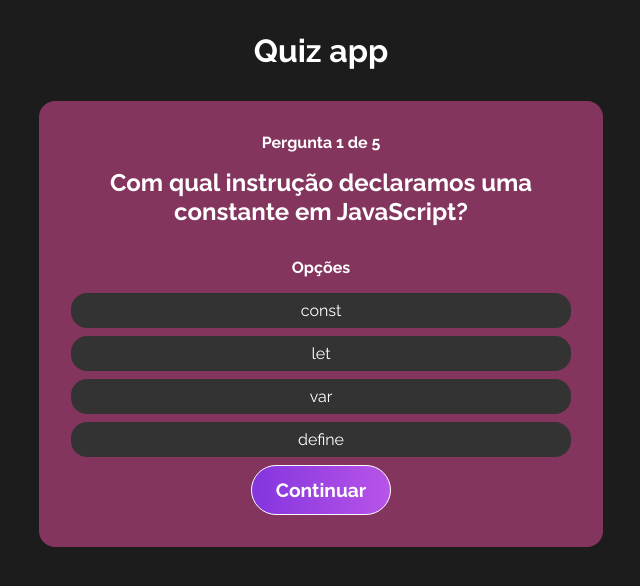
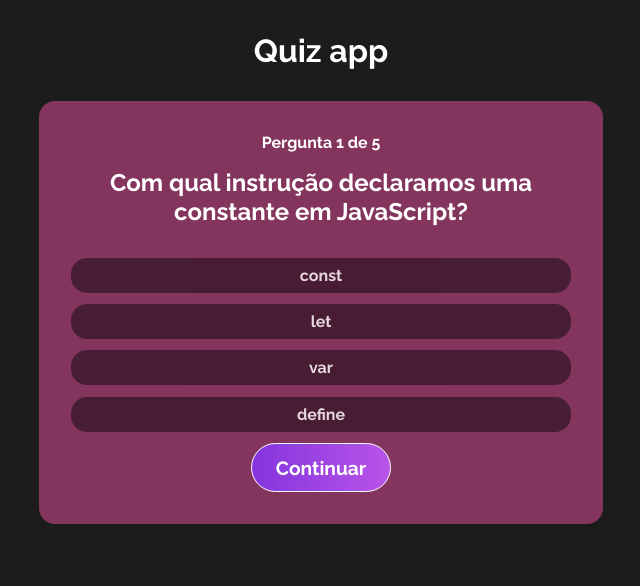
Before and after one commit to TomoriComAncora/QuizReact, a React (Vite) app in the folder quiz/: page / in a window 1280 px wide. Both pictures are taken after a click on the button "Iniciar". Shown: the top 586 px of the page, without its empty margins (319-959 px from the left). Built offline with nearby package versions, Linux system fonts and the light colour scheme.

Commit message:
fazendo as opções

```diff
--- /dev/null
+++ b/quiz/src/components/Options.css
@@ -0,0 +1,14 @@
+#option p{
+    margin-bottom: .7rem;
+    padding: .5rem 1rem;
+    background-color: #3a182a;
+    border-radius: 1rem;
+    cursor: pointer;
+    transition: .2s;
+    opacity: .8;
+}
+
+#option p:hover{
+    scale: 1.1;
+    opacity: 1;
+}
--- /dev/null
+++ b/quiz/src/components/Options.jsx
@@ -0,0 +1,16 @@
+import { useContext } from "react"
+import { QuizContext } from "../context/quiz"
+
+import "./Options.css"
+
+function Options({option}) {
+    const [quizState, dispatch] = useContext(QuizContext);
+
+  return (
+    <div id="option">
+        <p>{option}</p>
+    </div>
+  )
+}
+
+export default Options
--- a/quiz/src/components/Questions.css
+++ b/quiz/src/components/Questions.css
@@ -18,17 +18,3 @@
 #questions button{
     border: 1px solid #fff;
 }
-
-ul li{
-    list-style: none;
-    margin-bottom: .5rem;
-    padding: .5rem 1rem;
-    background-color: #333;
-    border-radius: 1rem;
-    cursor: pointer;
-    transition: .2s;
-}
-
-ul li:hover{
-    scale: 1.1;
-}
--- a/quiz/src/components/Questions.jsx
+++ b/quiz/src/components/Questions.jsx
@@ -2,6 +2,7 @@ import { useContext } from "react";
 import { QuizContext } from "../context/quiz";
 
 import "./Questions.css";
+import Options from "./Options";
 
 function Questions() {
     const [quizState, dispatch] = useContext(QuizContext);
@@ -13,10 +14,9 @@ function Questions() {
         <p>Pergunta {quizState.currentQuestions + 1} de {quizState.questions.length}</p>
         <h2>{currentQuestions.question}</h2>
         <div id="options-container">
-            <p>Opções</p>
-            <ul>{currentQuestions.options.map((item, i)=>(
-                <li key={i}>{item}</li>
-            ))}</ul>
+            {currentQuestions.options.map((option)=>(
+              <Options option={option} key={option}/>
+            ))}
         </div>
         <button onClick={()=> dispatch({type: "CHANGE_QUESTION"})}>Continuar</button>
     </div>
```
